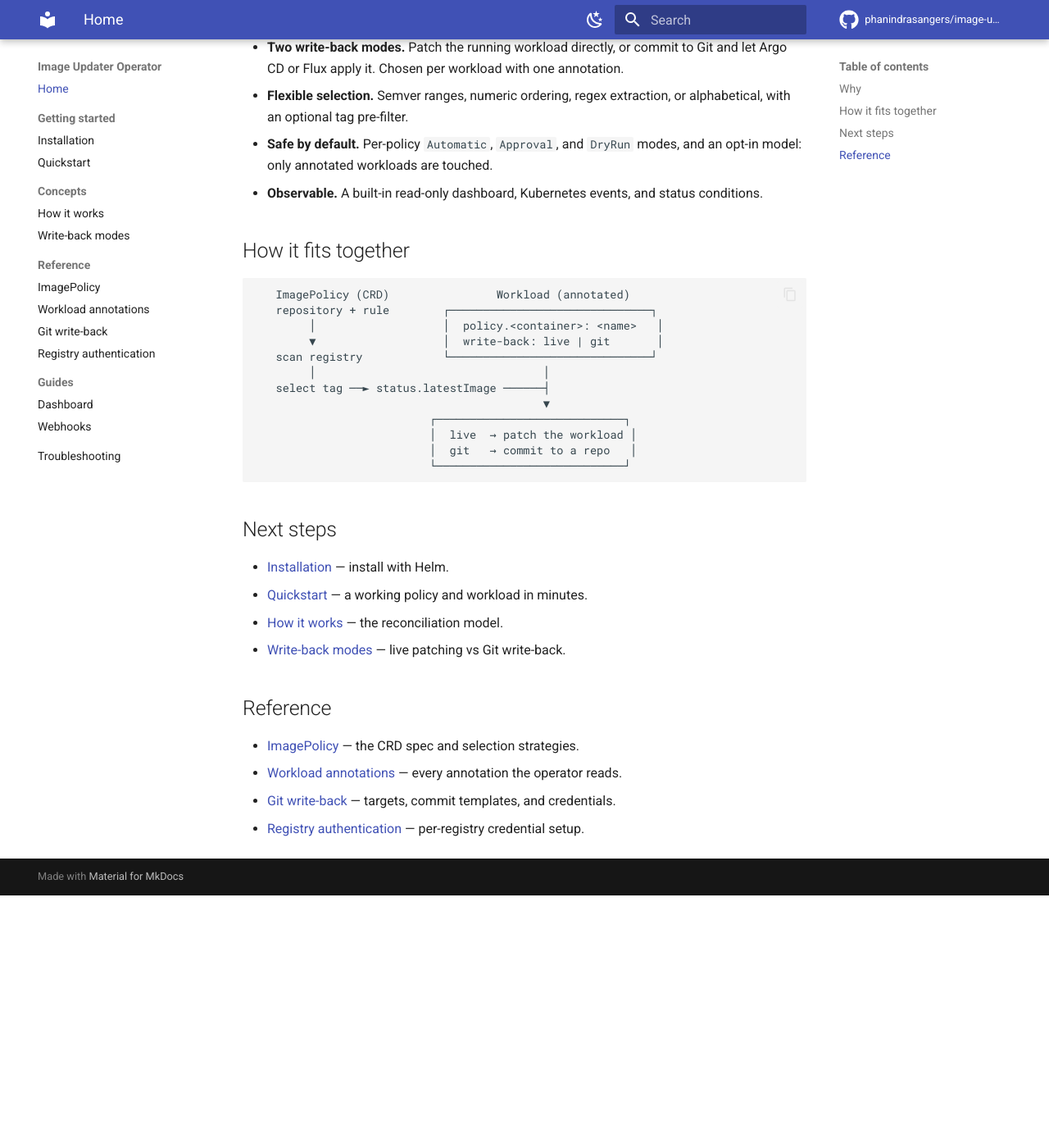
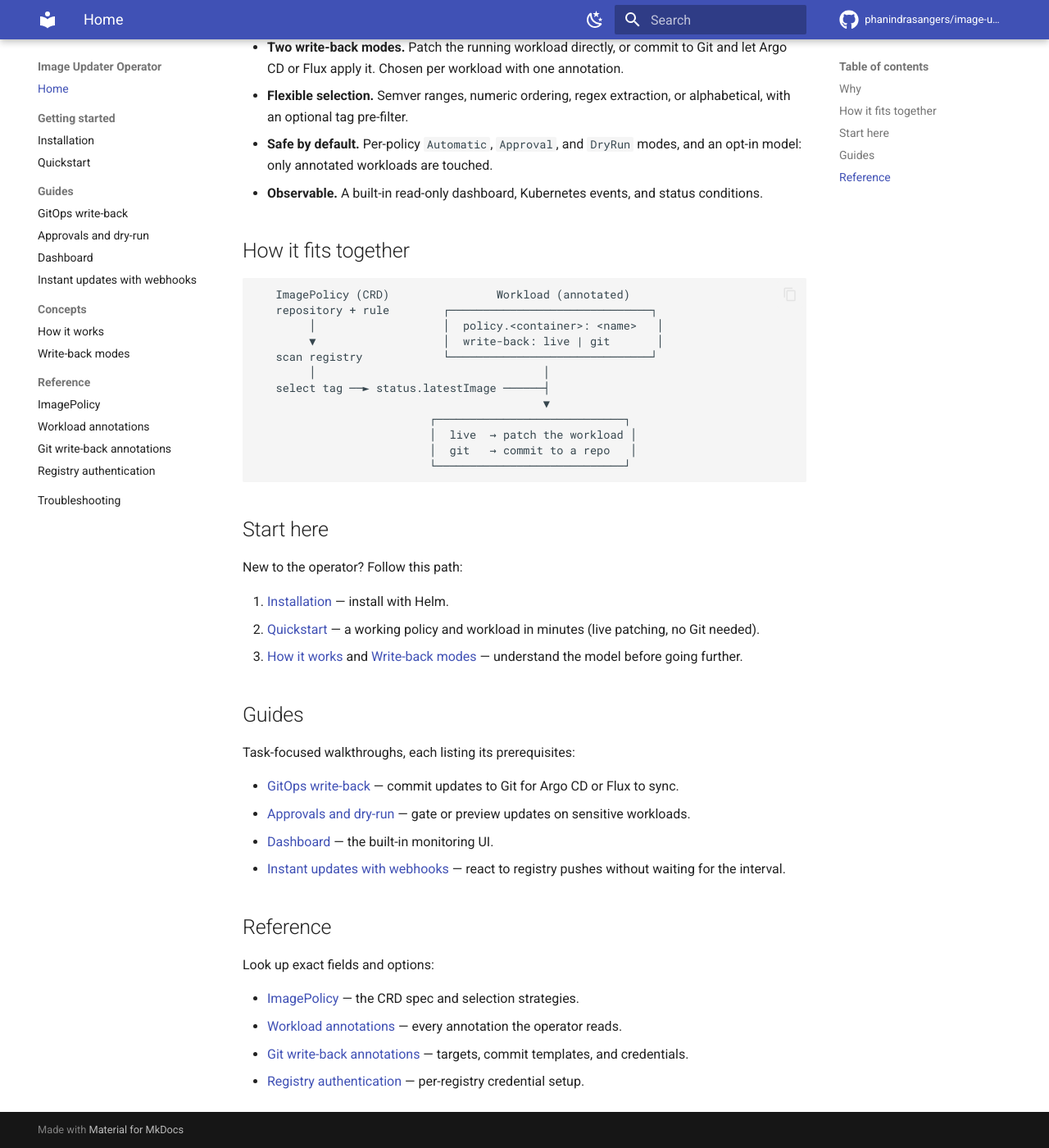
Before and after one commit to phanindrasangers/image-updater-operator, an MkDocs documentation site: the page built from docs/index.md, in a window 1280 px wide and 1400 px high, scrolled down 488 px. Shown: the whole window at 82% size. Built offline with MkDocs 1.6.1 and Material for MkDocs 9.7.7, drawn with Linux system fonts in a browser that asks for light colours; comment, search, counter and statistics services are not loaded; before the commit the page ends 1580 px from its top, so only the background shows below that.

````diff
--- a/docs/index.md
+++ b/docs/index.md
@@ -30,16 +30,28 @@ It is a generic, registry-agnostic alternative to tying image automation to a si
                           └────────────────────────────┘
 ```
 
-## Next steps
+## Start here
 
-- [Installation](getting-started/installation.md) — install with Helm.
-- [Quickstart](getting-started/quickstart.md) — a working policy and workload in minutes.
-- [How it works](concepts/how-it-works.md) — the reconciliation model.
-- [Write-back modes](concepts/write-back.md) — live patching vs Git write-back.
+New to the operator? Follow this path:
+
+1. [Installation](getting-started/installation.md) — install with Helm.
+2. [Quickstart](getting-started/quickstart.md) — a working policy and workload in minutes (live patching, no Git needed).
+3. [How it works](concepts/how-it-works.md) and [Write-back modes](concepts/write-back.md) — understand the model before going further.
+
+## Guides
+
+Task-focused walkthroughs, each listing its prerequisites:
+
+- [GitOps write-back](guides/git-writeback.md) — commit updates to Git for Argo CD or Flux to sync.
+- [Approvals and dry-run](guides/safe-rollouts.md) — gate or preview updates on sensitive workloads.
+- [Dashboard](guides/dashboard.md) — the built-in monitoring UI.
+- [Instant updates with webhooks](guides/webhooks.md) — react to registry pushes without waiting for the interval.
 
 ## Reference
 
+Look up exact fields and options:
+
 - [ImagePolicy](reference/imagepolicy.md) — the CRD spec and selection strategies.
 - [Workload annotations](reference/annotations.md) — every annotation the operator reads.
-- [Git write-back](reference/git-writeback.md) — targets, commit templates, and credentials.
+- [Git write-back annotations](reference/git-writeback.md) — targets, commit templates, and credentials.
 - [Registry authentication](reference/registries.md) — per-registry credential setup.
--- a/mkdocs.yml
+++ b/mkdocs.yml
@@ -56,15 +56,17 @@ nav:
   - Getting started:
       - Installation: getting-started/installation.md
       - Quickstart: getting-started/quickstart.md
+  - Guides:
+      - GitOps write-back: guides/git-writeback.md
+      - Approvals and dry-run: guides/safe-rollouts.md
+      - Dashboard: guides/dashboard.md
+      - Instant updates with webhooks: guides/webhooks.md
   - Concepts:
       - How it works: concepts/how-it-works.md
       - Write-back modes: concepts/write-back.md
   - Reference:
       - ImagePolicy: reference/imagepolicy.md
       - Workload annotations: reference/annotations.md
-      - Git write-back: reference/git-writeback.md
+      - Git write-back annotations: reference/git-writeback.md
       - Registry authentication: reference/registries.md
-  - Guides:
-      - Dashboard: guides/dashboard.md
-      - Webhooks: guides/webhooks.md
   - Troubleshooting: troubleshooting.md
````
Also changed, not shown: docs/getting-started/quickstart.md (+5 -2 lines), docs/guides/git-writeback.md (added, +125 -0 lines), docs/guides/safe-rollouts.md (added, +71 -0 lines), docs/guides/webhooks.md (+6 -1 lines), docs/reference/git-writeback.md (+4 -1 lines).
